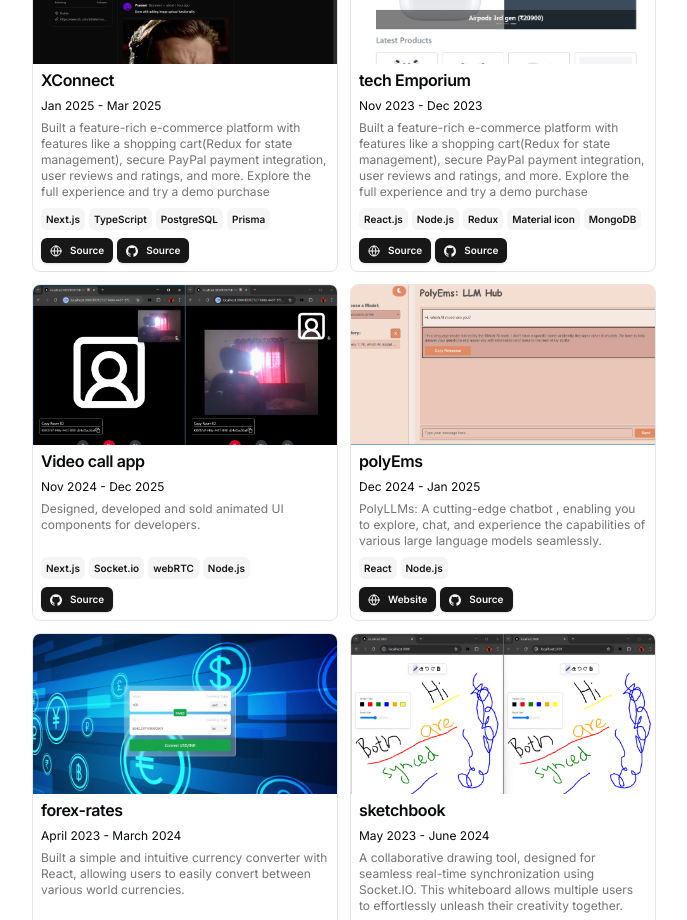
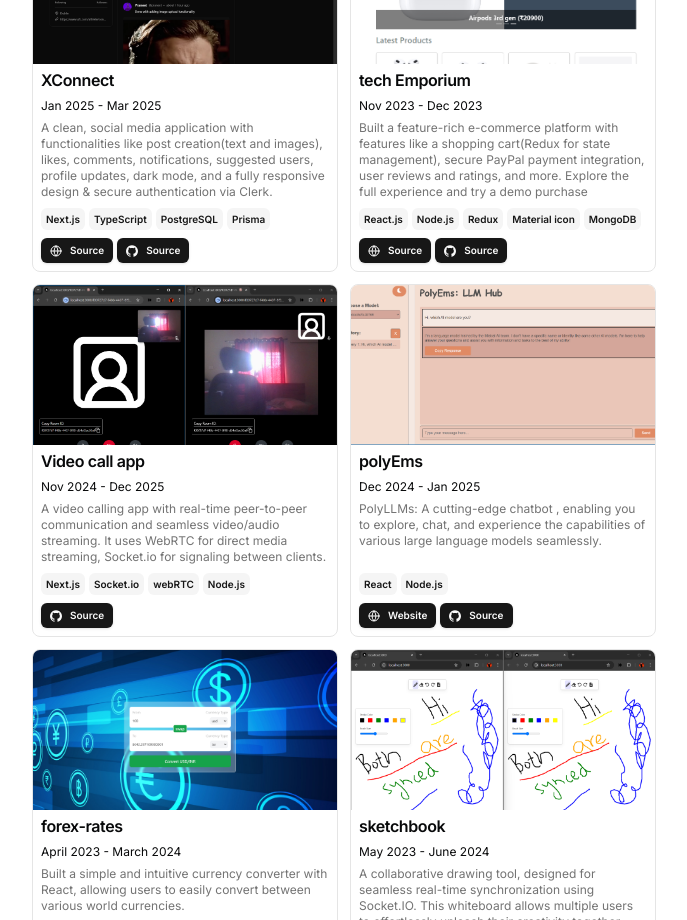
Before and after one commit to prs2002/prs-portfolio, a Next.js app: page / in a window 1280 px wide. Shown: the part 1040-1960 px from the top of the page, without its empty margins (296-983 px from the left). Built offline with nearby package versions, Linux system fonts and the light colour scheme.

Commit message:
resume updated

```diff
--- a/src/data/resume.tsx
+++ b/src/data/resume.tsx
@@ -98,7 +98,7 @@ export const DATA = {
       dates: "Jan 2025 - Mar 2025",
       active: true,
       description:
-        "Built a feature-rich e-commerce platform with features like a shopping cart(Redux for state management), secure PayPal payment integration, user reviews and ratings, and more. Explore the full experience and try a demo purchase",
+        "A clean, social media application with functionalities like post creation(text and images), likes, comments, notifications, suggested users, profile updates, dark mode, and a fully responsive design & secure authentication via Clerk.",
       technologies: [
         "Next.js",
         "TypeScript",
@@ -157,7 +157,7 @@ export const DATA = {
       dates: "Nov 2024 - Dec 2025",
       active: true,
       description:
-        "Designed, developed and sold animated UI components for developers.",
+        "A video calling app with real-time peer-to-peer communication and seamless video/audio streaming. It uses WebRTC for direct media streaming, Socket.io for signaling between clients.",
       technologies: [
         "Next.js",
         "Socket.io",
@@ -176,7 +176,7 @@ export const DATA = {
     },
     {
       title: "polyEms",
-      href: "https://llm.report",
+      href: "https://polyems.vercel.app/",
       dates: "Dec 2024 - Jan 2025",
       active: true,
       description:
```
